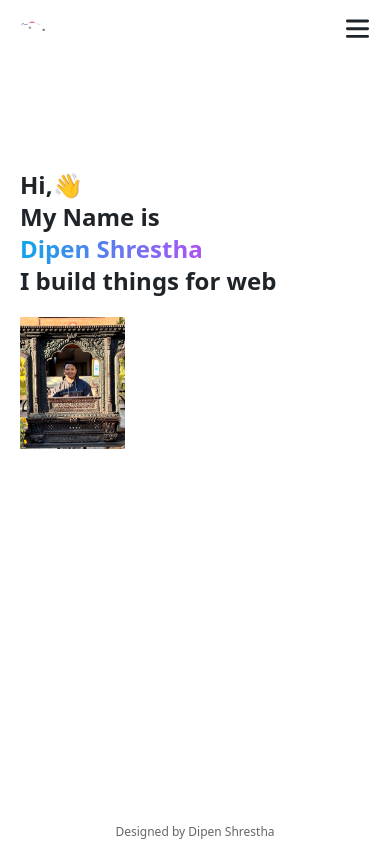
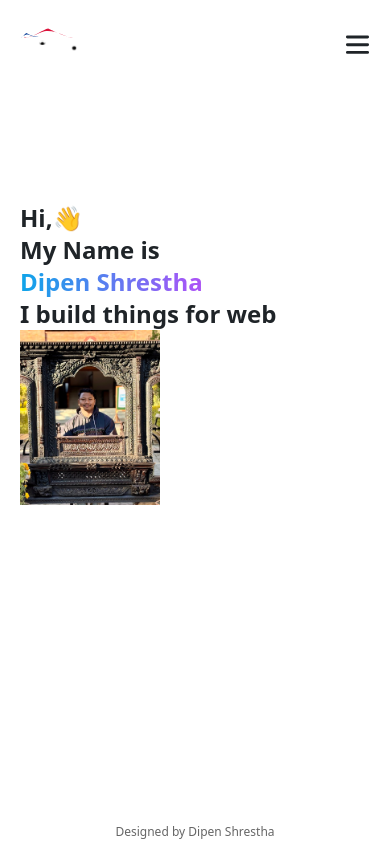
Before and after one commit to dipenshrestha/dipen-porfolio, a React (Create React App) app: page / in a window 390 px wide. Built offline with nearby package versions, Linux system fonts and the light colour scheme.

Commit message:
changes in logo size and margins

```diff
--- a/src/Components/Header.js
+++ b/src/Components/Header.js
@@ -13,7 +13,7 @@ function Header() {
     <header className="container mx-auto md:flex justify-between py-2 max-width">
       <div className="flex justify-between items-center py-2 md:py-10">
         <NavLink to="/">
-          <img className="w-14" src={logos.logogradient} alt="logo" />
+          <img className="w-32" src={logos.logogradient} alt="logo" />
         </NavLink>
         <div onClick={toggleClass} className="cursor-pointer">
           <svg
--- a/src/Pages/Home.js
+++ b/src/Pages/Home.js
@@ -78,8 +78,8 @@ function Home() {
           {tagline}
         </h2>
       </div>
-      <div className="mt-5 md:mt-0">
-        <img ref={myimageref} className="w-[30%] md:ml-auto" src={img} alt="Dipen Shrestha" />
+      <div className="mt-0 md:mt-0">
+        <img ref={myimageref} className="w-[40%] md:ml-auto" src={img} alt="Dipen Shrestha" />
       </div>
     </main>
   );
```
